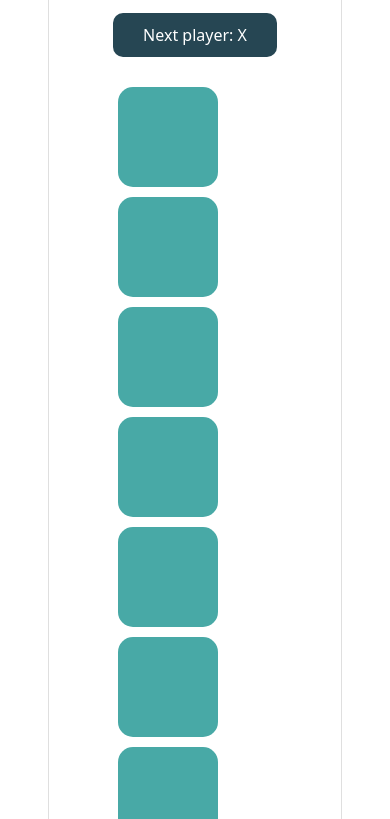
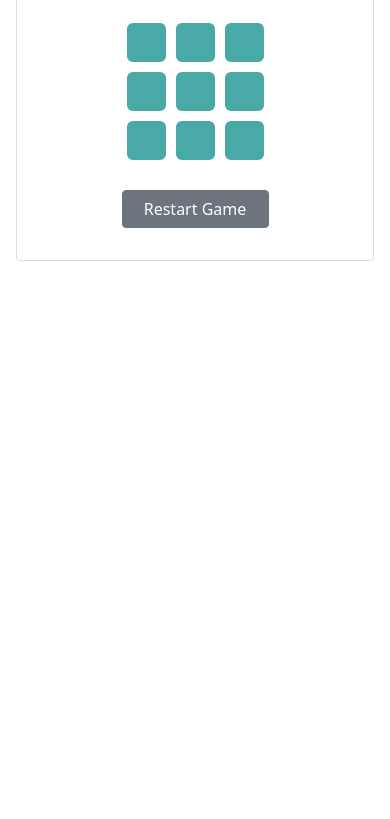
Before and after one commit to mohawker/tic-tac-toe, a React app: page / in a window 390 px wide. Shown: the part 171-990 px from the top of the page. After the commit the page ends 844 px from the top, so only its background shows below. Built offline with nearby package versions, Linux system fonts and the light colour scheme.

Commit message:
Added responsive CSS

```diff
--- a/src/index.css
+++ b/src/index.css
@@ -2,6 +2,12 @@
   font: 14px 'Century Gothic', Futura, sans-serif;
   margin: 20px;
 } */
+
+@media only screen and (min-width: 300px) {
+  .alert {
+    display: none;
+  }
+}
 
 ol,
 ul {
@@ -23,14 +29,14 @@ ul {
   border-radius: 15%;
   float: left;
   color: rgb(255, 255, 255);
-  font-size: 64px;
+  font-size: 5vw;
   font-weight: bold;
   line-height: 34px;
   margin: 5px 5px 5px 5px;
   padding: 0;
   text-align: center;
-  width: 100px;
-  height: 100px;
+  width: 10vw;
+  height: 10vw;
   transition: 0.25s;
 }
 
--- a/src/index.js
+++ b/src/index.js
@@ -101,8 +101,9 @@ function Game(props) {
   // });
 
   return (
-    <div className='container p-5'>
-      <div className='game card p-5'>
+    <div className='container p-3'>
+      <div className='alert alert-danger'> Screen Size is too narrow! </div>
+      <div className='game card p-3'>
         <div className='game-title display-4'>Tic-Tac-Toe</div>
         <div className='game-title lead'>Developed on React</div>
         <div class='card-body'>
```
